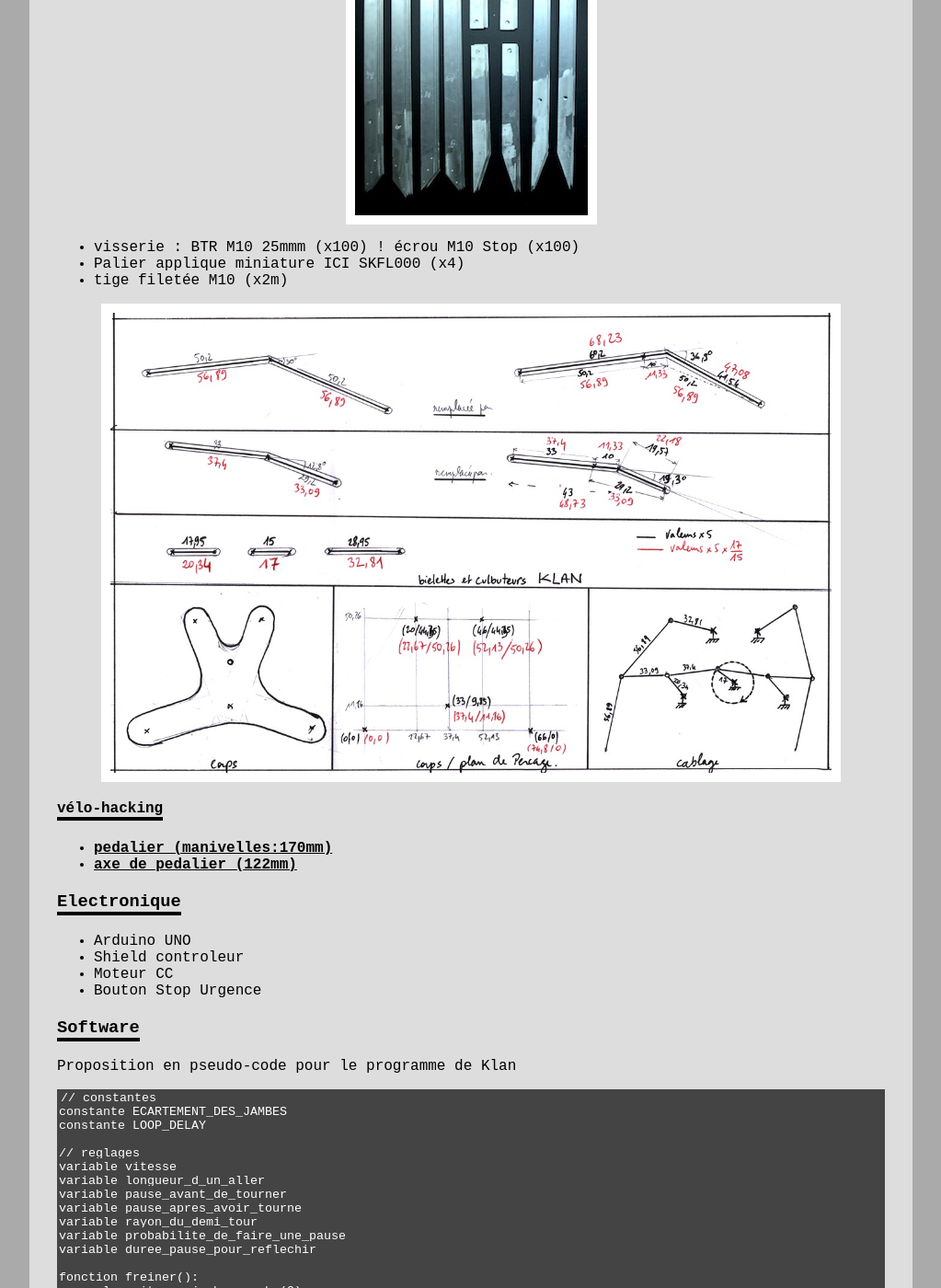
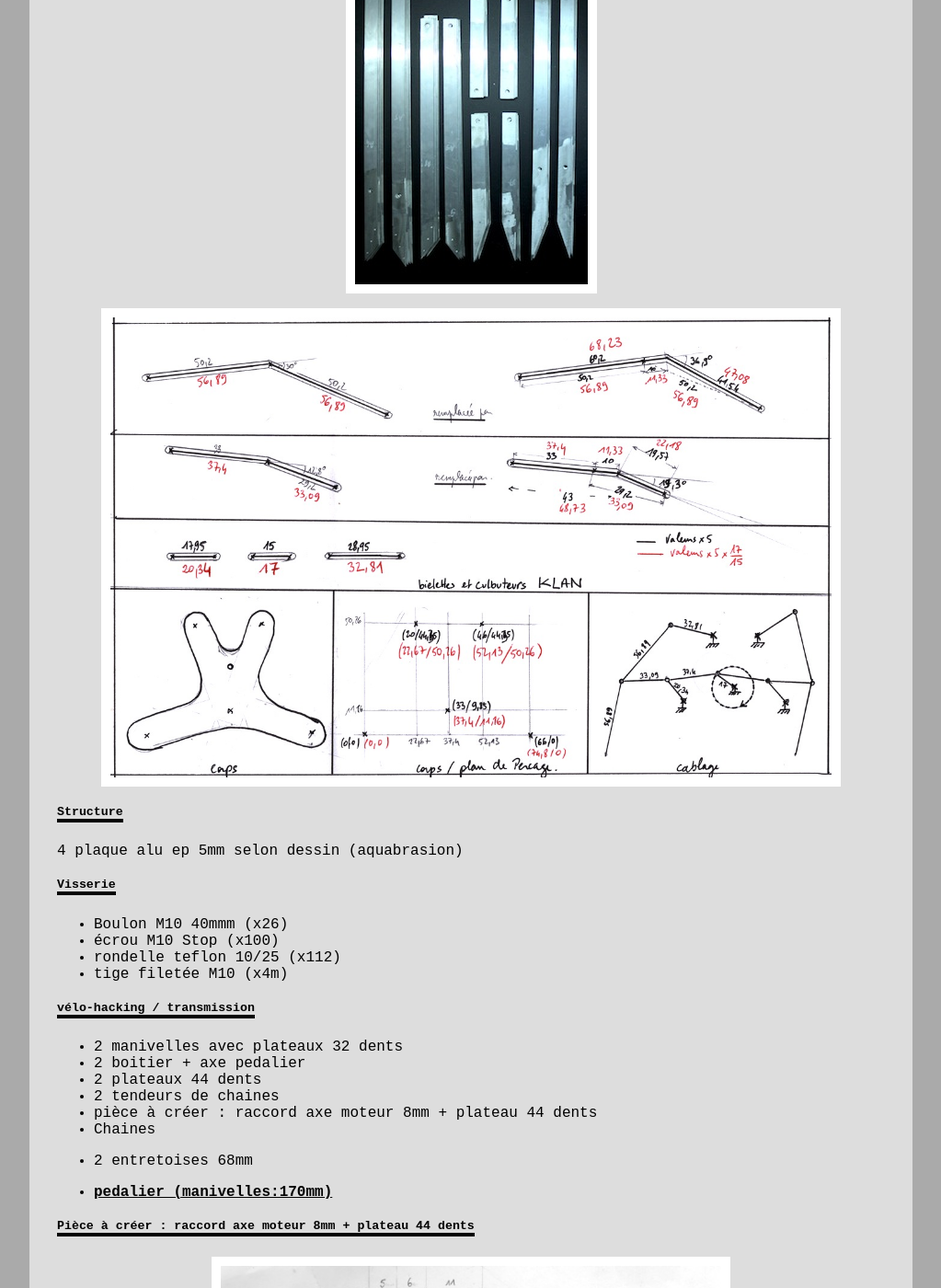
Before and after one commit to LeonLenclos/turing-test, a Jekyll site: the page built from contenu/robots/klan.md, in a window 1280 px wide and 1400 px high, scrolled down 2901 px. Shown: the whole window at 92% size, without its empty margins (128-1151 px from the left). Built offline with Jekyll 4.4.1, drawn with Linux system fonts in a browser that asks for light colours; nearby versions of some CDN libraries; our own code applies the rules of GitHub Pages for plain Markdown files; a script that is not in the unit is left out; the repository's description, which GitHub fills in, is left out; some of the changed text lies outside the part shown.

Commit message:
Update klan.md

```diff
--- a/contenu/robots/klan.md
+++ b/contenu/robots/klan.md
@@ -21,7 +21,7 @@ L'ensemble simule une marche synchronisée d'un groupe de quatre humains faisant
 ## Matériaux
 
 Parties mobiles en Aluminium. Rondelle en Téflon PTFE et Visserie BTR M10 avec écrous Stop
-Motorisation et commande à définir.
+Motorisation CC, transmission vélo-hacking et commande par arduino + schield moteur.
 
 ## Description technique
 
@@ -31,27 +31,47 @@ Dans notre adaptation, la rotation des pivots s'effectue grace à des rondelles
 
 ![](../../ressources/klan_detail_transmission.jpeg)
 
+## Liste matériel
+
 ### Mécanique
 
-- Liste matériel
+##### Bielles
+
 - Plat Alu : 40mmx5mm (x20m)
-
 
 ![](../../ressources/liste_barre_klan.png)
 
 ![](../../ressources/barres_klan.jpg)
 
-- visserie : BTR M10 25mmm (x100) ! écrou M10 Stop (x100)
-- Palier applique miniature ICI SKFL000 (x4)
-- tige filetée M10 (x2m)
-
-
 ![](../../ressources/klan_cotes.jpeg)
 
-#### vélo-hacking
+##### Structure
+
+4 plaque alu ep 5mm selon dessin (aquabrasion)
+
+##### Visserie
+
+- Boulon M10 40mmm (x26)
+- écrou M10 Stop (x100)
+- rondelle teflon 10/25 (x112)
+- tige filetée M10 (x4m)
+
+##### vélo-hacking / transmission
+
+- 2 manivelles avec plateaux 32 dents
+- 2 boitier + axe pedalier
+- 2 plateaux 44 dents
+- 2 tendeurs de chaines
+- pièce à créer : raccord axe moteur 8mm + plateau 44 dents
+- Chaines
+- 2 entretoises 68mm
 
 - [pedalier (manivelles:170mm)](https://www.ultimebike.com/ville/transmission/pedaliers/pedalier-city-monoplateau-33-dents-alu-l-170-mm-carre-argent.html?gclid=CjwKCAjwvbLkBRBbEiwAChbckQsCsgaN81SR-jGQMndwdmhDWQEbAijvN5KcBueUTV1TndRFm6VdURoCpTYQAvD_BwE)
-- [axe de pedalier (122mm)](https://www.ultimebike.com/ville/transmission/boitiers-de-pedalier/axe-de-pedalier-massi-carre-122-mm.html)
+
+##### Pièce à créer : raccord axe moteur 8mm + plateau 44 dents
+
+![](../../ressources/klan_accord_moteur_plateau.jpeg)
+
 
 ### Electronique
 
```
